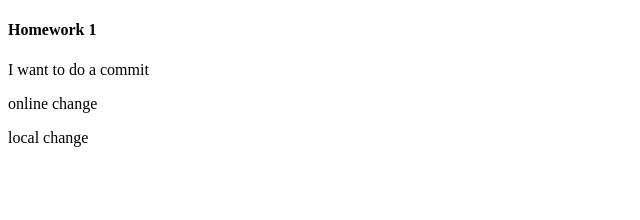
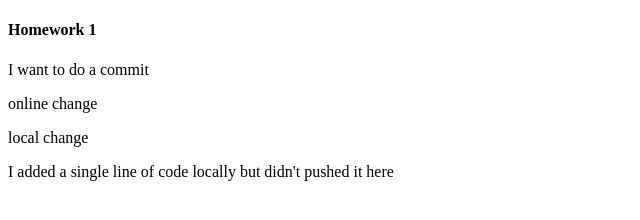
Before and after one commit to amanuelMecha/AsynchronousProgramming, a plain HTML site: page index.html in a window 1280 px wide. Shown: the whole page, without its empty margins (0-640 px from the left). Drawn offline with Linux system fonts and the light colour scheme.

Commit message:
locally added one line also remotely

```diff
--- a/index.html
+++ b/index.html
@@ -7,6 +7,7 @@
     <p>I want to do a commit</p>
     <p>online change</p>
     <p>local change</p>
+    <p>I added a single line of code locally but didn't pushed it here</p>
     <title>Document</title>
 </head>
 <body>
```
